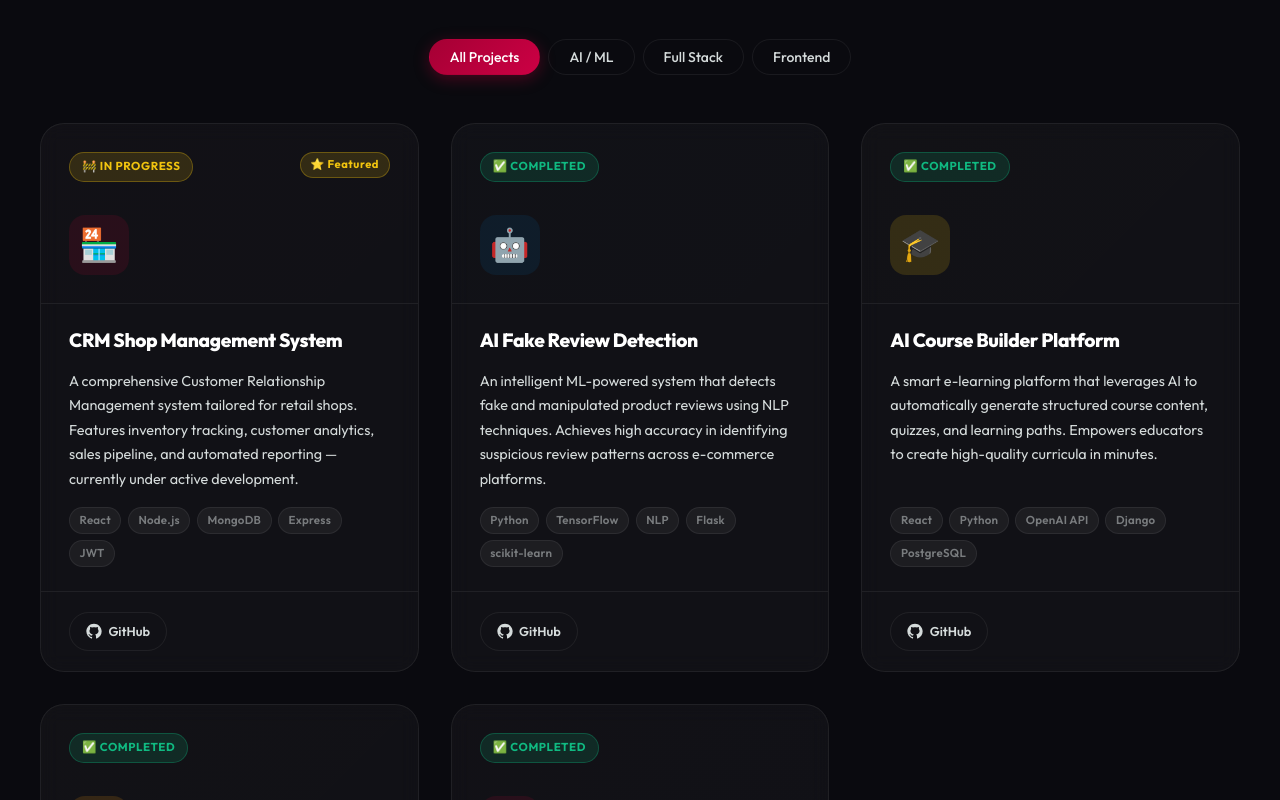
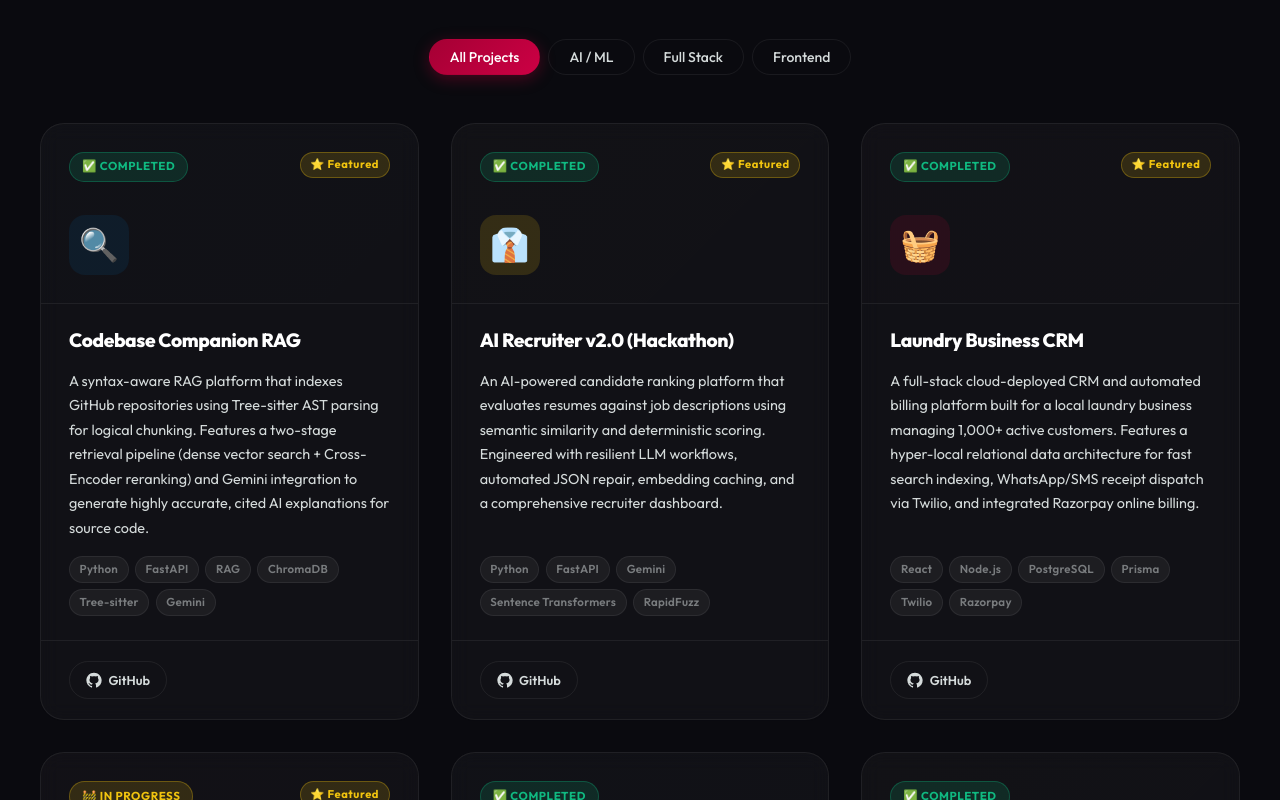
Before and after one commit to dhinesh0-bi/new_portfolio, a React (Vite) app: page / in a window 1280 px wide. Shown: the part 2340-3140 px from the top of the page. Built offline with nearby package versions, Linux system fonts and the light colour scheme.

Commit message:
feat: add latest projects from resume (RAG platform, AI Recruiter, Laundry CRM)

```diff
--- a/src/components/Projects.jsx
+++ b/src/components/Projects.jsx
@@ -1,6 +1,48 @@
 import { useState } from 'react'
 
 const projects = [
+  {
+    id: 8,
+    title: 'Codebase Companion RAG',
+    desc: 'A syntax-aware RAG platform that indexes GitHub repositories using Tree-sitter AST parsing for logical chunking. Features a two-stage retrieval pipeline (dense vector search + Cross-Encoder reranking) and Gemini integration to generate highly accurate, cited AI explanations for source code.',
+    category: 'ai',
+    tech: ['Python', 'FastAPI', 'RAG', 'ChromaDB', 'Tree-sitter', 'Gemini'],
+    icon: '🔍',
+    iconBg: 'rgba(0, 91, 150, 0.15)',
+    cardBg: 'linear-gradient(135deg, rgba(0, 91, 150, 0.1), rgba(0, 91, 150, 0.02))',
+    badge: 'live',
+    github: 'https://github.com/dhinesh0-bi/Rag_Codebase_analyser',
+    demo: null,
+    featured: true,
+  },
+  {
+    id: 7,
+    title: 'AI Recruiter v2.0 (Hackathon)',
+    desc: 'An AI-powered candidate ranking platform that evaluates resumes against job descriptions using semantic similarity and deterministic scoring. Engineered with resilient LLM workflows, automated JSON repair, embedding caching, and a comprehensive recruiter dashboard.',
+    category: 'ai',
+    tech: ['Python', 'FastAPI', 'Gemini', 'Sentence Transformers', 'RapidFuzz'],
+    icon: '👔',
+    iconBg: 'rgba(241, 196, 15, 0.15)',
+    cardBg: 'linear-gradient(135deg, rgba(241, 196, 15, 0.08), rgba(241, 196, 15, 0.01))',
+    badge: 'live',
+    github: 'https://github.com/verduxdev-svg/Hackthon_project',
+    demo: null,
+    featured: true,
+  },
+  {
+    id: 6,
+    title: 'Laundry Business CRM',
+    desc: 'A full-stack cloud-deployed CRM and automated billing platform built for a local laundry business managing 1,000+ active customers. Features a hyper-local relational data architecture for fast search indexing, WhatsApp/SMS receipt dispatch via Twilio, and integrated Razorpay online billing.',
+    category: 'fullstack',
+    tech: ['React', 'Node.js', 'PostgreSQL', 'Prisma', 'Twilio', 'Razorpay'],
+    icon: '🧺',
+    iconBg: 'rgba(165, 0, 52, 0.15)',
+    cardBg: 'linear-gradient(135deg, rgba(165, 0, 52, 0.1), rgba(165, 0, 52, 0.02))',
+    badge: 'live',
+    github: 'https://github.com/dhinesh0-bi',
+    demo: null,
+    featured: true,
+  },
   {
     id: 1,
     title: 'CRM Shop Management System',
```
